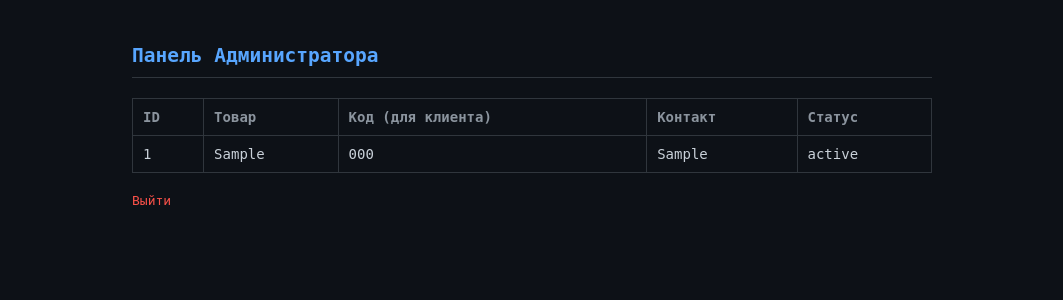
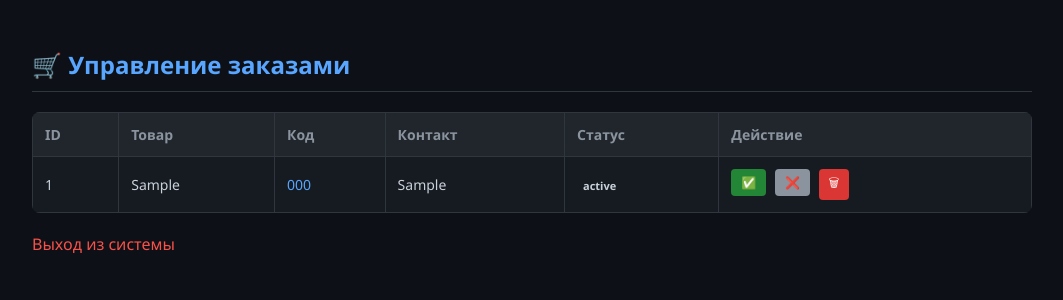
Before and after one commit to kymbattokoeva766-art/refiralovshop, a Flask app: page /admin in a window 1280 px wide. Shown: the top 300 px of the page, without its empty margins (108-1171 px from the left). Run offline with Flask 3, Linux system fonts and the light colour scheme; the visitor is signed in with stand-in values (Sample User, id 1); tables that the repository leaves empty hold one stand-in row (values such as "Sample post").

Commit message:
Update admin.html

```diff
--- a/templates/admin.html
+++ b/templates/admin.html
@@ -3,32 +3,39 @@
 <head>
     <meta charset="UTF-8">
     <meta name="viewport" content="width=device-width, initial-scale=1.0">
-    <title>Админ-панель</title>
+    <title>Панель управления</title>
     <style>
-        body { font-family: monospace; background-color: #0d1117; color: #c9d1d9; padding: 20px; }
-        .container { max-width: 800px; margin: 0 auto; }
+        body { font-family: 'Segoe UI', Tahoma, Geneva, Verdana, sans-serif; background-color: #0d1117; color: #c9d1d9; padding: 20px; }
+        .container { max-width: 1000px; margin: 0 auto; }
         h2 { color: #58a6ff; border-bottom: 1px solid #30363d; padding-bottom: 10px; }
-        input { background: #0d1117; border: 1px solid #30363d; color: white; padding: 10px; width: 100%; box-sizing: border-box; margin-bottom: 10px; }
-        button { background: #238636; color: white; border: none; padding: 10px 20px; cursor: pointer; width: 100%; }
-        table { width: 100%; border-collapse: collapse; margin-top: 20px; }
-        th, td { border: 1px solid #30363d; padding: 10px; text-align: left; font-size: 14px; }
-        th { color: #8b949e; }
+        table { width: 100%; border-collapse: collapse; margin-top: 20px; background: #161b22; border-radius: 8px; overflow: hidden; }
+        th, td { border: 1px solid #30363d; padding: 12px; text-align: left; font-size: 14px; }
+        th { background-color: #21262d; color: #8b949e; }
+        .btn { padding: 5px 10px; border-radius: 4px; text-decoration: none; color: white; font-size: 12px; margin-right: 5px; display: inline-block; }
+        .btn-ok { background: #238636; }
+        .btn-cancel { background: #8b949e; }
+        .btn-del { background: #da3633; }
+        .status-badge { padding: 2px 6px; border-radius: 10px; font-size: 11px; font-weight: bold; }
+        .status-paid { background: #238636; color: white; }
+        .status-wait { background: #d29922; color: black; }
         .logout { display: inline-block; margin-top: 20px; color: #f85149; text-decoration: none; }
+        input { background: #0d1117; border: 1px solid #30363d; color: white; padding: 10px; width: 100%; box-sizing: border-box; margin-bottom: 10px; border-radius: 6px; }
+        .login-box { max-width: 300px; margin: 100px auto; text-align: center; }
     </style>
 </head>
 <body>
     <div class="container">
         {% if logged_in %}
-            <h2>Панель Администратора</h2>
-
+            <h2>🛒 Управление заказами</h2>
             <table>
                 <thead>
                     <tr>
                         <th>ID</th>
                         <th>Товар</th>
-                        <th>Код (для клиента)</th>
+                        <th>Код</th>
                         <th>Контакт</th>
                         <th>Статус</th>
+                        <th>Действие</th>
                     </tr>
                 </thead>
                 <tbody>
@@ -36,26 +43,33 @@
                     <tr>
                         <td>{{ order.id }}</td>
                         <td>{{ order.item }}</td>
-                        <td>{{ order.unique_code }}</td>
+                        <td style="color: #58a6ff;">{{ order.unique_code }}</td>
                         <td>{{ order.contact }}</td>
-                        <td>{{ order.status }}</td>
+                        <td>
+                            <span class="status-badge {% if order.status == 'Оплачено' %}status-paid{% elif order.status == 'Проверка оплаты' %}status-wait{% endif %}">
+                                {{ order.status }}
+                            </span>
+                        </td>
+                        <td>
+                            <a href="/admin/update_status/{{ order.id }}/Оплачено" class="btn btn-ok">✅</a>
+                            <a href="/admin/update_status/{{ order.id }}/Отменен" class="btn btn-cancel">❌</a>
+                            <a href="/admin/delete/{{ order.id }}" class="btn btn-del" onclick="return confirm('Удалить заказ?')">🗑</a>
+                        </td>
                     </tr>
                     {% else %}
-                    <tr>
-                        <td colspan="5" style="text-align:center; color: gray;">Заказов пока нет</td>
-                    </tr>
+                    <tr><td colspan="6" style="text-align:center; color: gray; padding: 40px;">Заказов пока нет</td></tr>
                     {% endfor %}
                 </tbody>
             </table>
-
-            <a href="/admin/logout" class="logout">Выйти</a>
-
+            <a href="/admin/logout" class="logout">Выход из системы</a>
         {% else %}
-            <h2>Вход в систему</h2>
-            <form method="POST">
-                <input type="password" name="password" placeholder="Введите пароль" required>
-                <button type="submit">Войти</button>
-            </form>
+            <div class="login-box">
+                <h2>🔐 Вход</h2>
+                <form method="POST">
+                    <input type="password" name="password" placeholder="Пароль" required>
+                    <button type="submit" style="background: #238636; color: white; border: none; padding: 10px; width: 100%; border-radius: 6px; cursor: pointer;">Войти</button>
+                </form>
+            </div>
         {% endif %}
     </div>
 </body>
```
